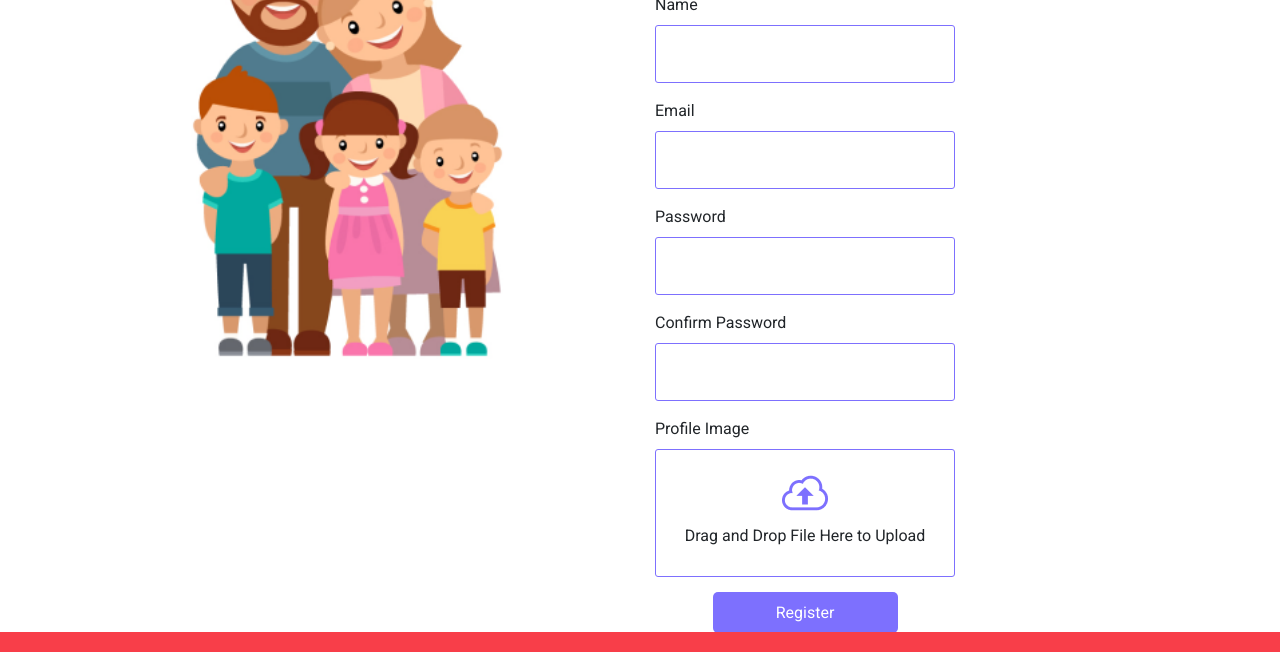
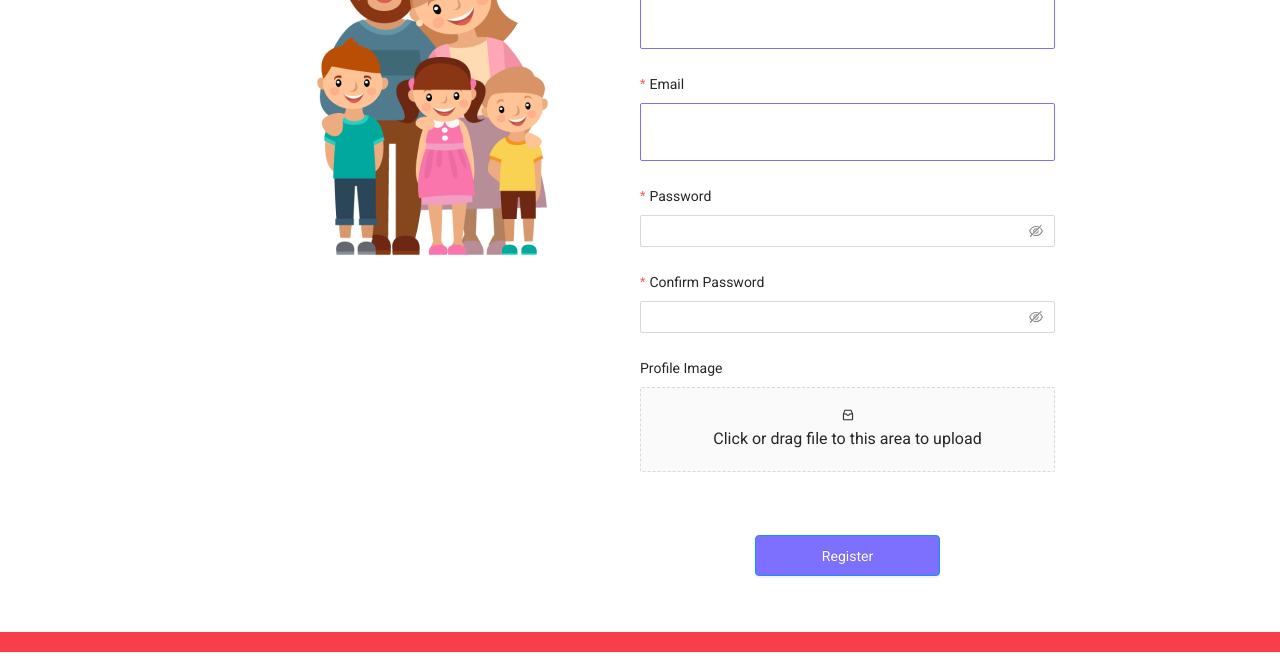
Before and after one commit to Disney-Parent-1-BW/FrontEnd, a Gatsby site: page /registration in a window 1280 px wide. Shown: the part 148-816 px from the top of the page. Built offline with nearby package versions, Linux system fonts and the light colour scheme; Gatsby itself is replaced by a stand-in of ours.

Commit message:
migrated most of the styling to antd

```diff
--- a/package.json
+++ b/package.json
@@ -6,11 +6,13 @@
   "author": "Kyle Mathews <mathews.kyle@gmail.com>",
   "dependencies": {
     "@types/react": "^16.9.23",
+    "antd": "^4.0.0",
     "axios": "^0.19.2",
     "babel-plugin-styled-components": "^1.10.7",
     "bootstrap": "^4.4.1",
     "formik": "^2.1.4",
     "gatsby": "^2.19.7",
+    "gatsby-cli": "^2.10.0",
     "gatsby-image": "^2.2.39",
     "gatsby-plugin-manifest": "^2.2.39",
     "gatsby-plugin-offline": "^3.0.32",
--- a/src/components/layout.css
+++ b/src/components/layout.css
@@ -1,4 +1,5 @@
 @import url('https://fonts.googleapis.com/css?family=Roboto:100,300,400,500&display=swap');
+@import '~antd/dist/antd.css';
 
 
 .top-bar, .bottom-bar {
--- a/src/components/registration-form.js
+++ b/src/components/registration-form.js
@@ -1,153 +1,236 @@
-import React, {useEffect, useState, useRef, useCallback} from "react";
-import styled from 'styled-components';
-import {useForm} from 'react-hook-form';
-import {useDropzone} from 'react-dropzone';
-import axios from 'axios';
+import React, { useEffect, useState, useRef, useCallback } from "react"
+import styled from "styled-components"
+import { useForm } from "react-hook-form"
+import { useDropzone } from "react-dropzone"
+import { Row, Button, Input, Form, Upload } from "antd"
+import { InboxOutlined } from "@ant-design/icons"
+import axios from "axios"
 import * as Yup from "yup"
-import uploadIcon from '../images/upload-icon.png';
+import uploadIcon from "../images/upload-icon.png"
 import "./layout.css"
 
 const LoginForm = () => {
-  const {register, errors, handleSubmit, watch, reset} = useForm();
-  const [profileImageUrl, setProfileImageUrl] = useState();
-  const [profileImage, setProfileImage] = useState();
-  const inputRef = useRef(register);
+  const { register, errors, handleSubmit, watch, reset } = useForm()
+  const [form] = Form.useForm();
+  const [profileImageUrl, setProfileImageUrl] = useState()
+  const [profileImage, setProfileImage] = useState()
+  const inputRef = useRef(register)
 
   const onSubmit = data => {
     const postValues = {
       name: data.registerName,
       username: data.registerEmail,
       password: data.registerPassword,
-      isProvider: false
+      isProvider: false,
     }
-    axios.post('https://disney-kids.herokuapp.com/api/auth/register', postValues)
+    axios
+      .post("https://disney-kids.herokuapp.com/api/auth/register", postValues)
       .then(res => {
-      console.log(res);
-      setProfileImageUrl(null);
-      setProfileImage(null);
-      reset();
+        console.log(res)
+        form.resetFields();
       })
       .catch(err => {
-      console.log(err);
+        console.log(err)
+        form.resetFields();
       })
+  }
 
-  };
+  // const onDrop = useCallback(acceptedFiles => {
+  //   let arrayBufferView
+  //   let blob
+  //   let urlCreator
+  //   let imageUrl
 
-  const onDrop = useCallback(acceptedFiles => {
-    let arrayBufferView;
-    let blob;
-    let urlCreator;
-    let imageUrl;
+  //   acceptedFiles.forEach(file => {
+  //     if (/\.(jpe?g|png|gif)$/i.test(file.name)) {
+  //       console.log(file)
+  //       const reader = new FileReader()
 
-    acceptedFiles.forEach((file) => {
-      if ( /\.(jpe?g|png|gif)$/i.test(file.name) ) {
-        console.log(file)
-        const reader = new FileReader();
+  //       reader.onabort = () => console.log("file reading was aborted")
+  //       reader.onerror = () => console.log("file reading has failed")
+  //       reader.addEventListener(
+  //         "load",
+  //         function() {
+  //           arrayBufferView = new Uint8Array(this.result)
+  //           blob = new Blob([arrayBufferView], { type: file.type })
+  //           urlCreator = window.URL || window.webkitURL
+  //           imageUrl = urlCreator.createObjectURL(blob)
+  //           setProfileImageUrl(imageUrl)
+  //           setProfileImage(blob)
+  //         },
+  //         false
+  //       )
+  //       reader.readAsArrayBuffer(file)
+  //     }
+  //   })
+  // }, [])
+  // const {
+  //   acceptedFiles,
+  //   getRootProps,
+  //   getInputProps,
+  //   isDragActive,
+  // } = useDropzone({ onDrop, accept: "image/*" })
 
-        reader.onabort = () => console.log('file reading was aborted');
-        reader.onerror = () => console.log('file reading has failed');
-        reader.addEventListener('load', function(){
-          arrayBufferView = new Uint8Array( this.result );
-          blob = new Blob([ arrayBufferView ], { type: file.type });
-          urlCreator = window.URL || window.webkitURL;
-          imageUrl = urlCreator.createObjectURL( blob );
-          setProfileImageUrl(imageUrl);
-          setProfileImage(blob);
-        }, false)
-        reader.readAsArrayBuffer(file);
+  const normFile = e => {
+    console.log("Upload event:", e)
+
+    if (Array.isArray(e)) {
+      return e
     }
-    })
-  }, [])
-  const {acceptedFiles, getRootProps, getInputProps, isDragActive} = useDropzone({ onDrop, accept: 'image/*'})
 
+    return e && e.fileList
+  }
+
+  const layout = {}
 
   useEffect(() => {
-    console.log(profileImageUrl);
-  }, [errors, profileImageUrl, acceptedFiles])
+    console.log(profileImageUrl)
+  }, [errors, profileImageUrl])
 
   return (
     <>
-      <FormContainer onSubmit={handleSubmit(onSubmit)}>
+      <FormContainer
+        {...layout}
+        form={form}
+        layout="vertical"
+        onFinish={onSubmit}
+      >
         <h1>Registration</h1>
-        <FormGroup className="form-group">
-          <Label htmlFor="registerName">Name</Label>
-          <Input ref={inputRef.current({required: true})} name="registerName" id="registerName" />
-          {(errors.registerName && errors.registerName.type  === 'required') && <span>This field is required</span>}
-        </FormGroup>
-        <FormGroup className="form-group">
-          <Label htmlFor="registerEmail">Email</Label>
-          <Input ref={inputRef.current({required: true})} name="registerEmail" id="registerEmail" />
-          {(errors.registerEmail && errors.registerEmail.type  === 'required') && <span>This field is required</span>}
-        </FormGroup>
-        <FormGroup className="form-group">
-          <Label htmlFor="registerPassword">Password</Label>
-          <Input ref={inputRef.current({required: true})} name="registerPassword" id="registerPassword" type="password" />
-          {(errors.registerPassword && errors.registerPassword.type  === 'required') && <span>This field is required</span>}
-          {(errors.registerPassword && errors.registerPassword.type  === 'minLength') && <span>Please use more than 5 characters</span>}
-        </FormGroup>
-        <FormGroup className="form-group">
-          <Label htmlFor="confirmPassword">Confirm Password</Label>
-          <Input ref={inputRef.current({validate: (value) => value === watch('registerPassword')})} name="confirmPassword" id="confirmPassword" type="password" />
-          {(errors.confirmPassword && errors.confirmPassword.type  === 'validate') && <span>Does not match password</span>}
-        </FormGroup>
-        <FormGroup>
-          <Label htmlFor='profileImage'>Profile Image</Label>
-          <UploadContainer {...getRootProps()}>
-            <img src={uploadIcon} />
+        <Form.Item
+          label="Name"
+          name="registerName"
+          rules={[
             {
-              isDragActive ?
-              <p>Drop the files here ...</p> :
-              <p>Drag and Drop File Here to Upload</p>
-            }
-            {profileImageUrl ? <img src={profileImageUrl} /> : null}
-            <UploadButton name="profileImage" {...getInputProps()} />
-          </UploadContainer>
-        </FormGroup>
-        <Button type='submit'>Register</Button>
+              required: true,
+              message: "This field is required!",
+            },
+          ]}
+        >
+          <StyledInput
+            ref={inputRef.current({ required: true })}
+            id="registerName"
+          />
+        </Form.Item>
+        {errors.registerName && errors.registerName.type === "required" && (
+          <span>This field is required</span>
+        )}
+        <Form.Item
+          label="Email"
+          name="registerEmail"
+          rules={[
+            {
+              required: true,
+              message: "This field is required!",
+            },
+          ]}
+        >
+          <StyledInput ref={inputRef.current({ required: true })} />
+        </Form.Item>
+        {errors.registerEmail && errors.registerEmail.type === "required" && (
+          <span>This field is required</span>
+        )}
+        <Form.Item
+          label="Password"
+          name="registerPassword"
+          rules={[
+            {
+              required: true,
+              message: "This field is required!",
+            },
+          ]}
+        >
+          <StyledInput.Password
+            ref={inputRef.current({ required: true })}
+            id="registerPassword"
+          />
+        </Form.Item>
+        {errors.registerPassword &&
+          errors.registerPassword.type === "required" && (
+            <span>This field is required</span>
+          )}
+        {errors.registerPassword &&
+          errors.registerPassword.type === "minLength" && (
+            <span>Please use more than 5 characters</span>
+          )}
+        <Form.Item
+          label="Confirm Password"
+          name="confirmPassword"
+          rules={[
+            {
+              required: true,
+              message: "This field is required!",
+            },
+          ]}
+        >
+          <StyledInput.Password
+            ref={inputRef.current({
+              validate: value => value === watch("registerPassword"),
+            })}
+            name="confirmPassword"
+            id="confirmPassword"
+            type="password"
+          />
+        </Form.Item>
+        {errors.confirmPassword &&
+          errors.confirmPassword.type === "validate" && (
+            <span>Does not match password</span>
+          )}
+        <Form.Item label="Profile Image">
+          <Form.Item
+            name="profileImage"
+            valuePropName="fileList"
+            getValueFromEvent={normFile}
+          >
+            <Upload.Dragger
+              name="profileImage"
+              action="/upload.do"
+              listType="picture"
+              showUploadList={{
+                showPreviewIcon: true
+              }}
+              multiple={false}
+            >
+              <p>
+                <InboxOutlined />
+              </p>
+              <p className='ant-upload-text'>Click or drag file to this area to upload</p>
+            </Upload.Dragger>
+          </Form.Item>
+        </Form.Item>
+        <Row justify="center">
+          <StyledButton htmlType="submit" type="primary">
+            Register
+          </StyledButton>
+        </Row>
       </FormContainer>
     </>
   )
 }
 
-const FormContainer = styled.form`
-    display: flex;
-    flex-direction: column;
-    justify-content: center;
-    max-width: 300px;
-    margin-top: 65px;
-    font-family: 'Roboto';
+const FormContainer = styled(Form)`
+  font-family: "Roboto";
 
   h1 {
+    font-weight: 400;
     text-align: center;
-        font-weight: 400;
   }
 
-    @media (max-width: 768px){
+  @media (max-width: 768px) {
     max-width: 100%;
   }
-`;
+`
 
-const FormGroup = styled.div`
-    width: 100%;
-`;
-
-const Label = styled.label`
-    width: 100%;
-`;
-
-const Input = styled.input`
+const StyledInput = styled(Input)`
   height: 58px;
-    width: 100%;
-    border-radius: 3px;
-    border: 1px solid #7D70FE;
+  border-color: #7d70fe;
   background: #fff;
   padding: 0 20px;
-`;
+`
 
 const UploadContainer = styled.div`
-    width: 100%:
+  width: 100%;
   height: auto;
-    border: 1px solid #7D70FE;
+  border: 1px solid #7d70fe;
   border-radius: 3px;
   display: flex;
   flex-direction: column;
@@ -161,29 +244,26 @@ const UploadContainer = styled.div`
   p {
     margin: 8px 0;
   }
-`;
+`
 
-const Button = styled.button`
+const StyledButton = styled(Button)`
   width: 185px;
   height: 41px;
-    background: #7D70FE;
+  background: #7d70fe;
+  border-radius: 4px;
+  margin: 15px 0;
+`
+
+const UploadButton = styled.input`
+  width: 148px;
+  font-size: 11px;
+  height: 41px;
+  background: #7d70fe;
   border: none;
   border-radius: 5px;
   color: #fff;
   align-self: center;
   margin: 15px 0;
-`;
+`
 
-const UploadButton = styled.input`
-    width: 148px;
-    font-size: 11px;
-    height: 41px;
-    background: #7D70FE;
-    border: none;
-    border-radius: 5px;
-    color: #fff;
-    align-self: center;
-    margin: 15px 0;
-`;
-
-export default LoginForm;
+export default LoginForm
--- a/src/pages/registration.js
+++ b/src/pages/registration.js
@@ -1,5 +1,5 @@
 import React from "react"
-import { Container, Row, Col } from 'reactstrap';
+import { Row, Col } from 'antd';
 import styled from 'styled-components';
 import 'bootstrap/dist/css/bootstrap.min.css';
 
@@ -11,21 +11,21 @@ import LoginForm from '../components/registration-form';
 const RegistrationPage = () => (
   <Layout>
     <SEO title="Login" />
-    <Container className="main-container">
-      <Row xs='1' md='2' lg='2'>
-        <Col>
+    <div className="main-container">
+      <Row justify='center'>
+        <ColStyled  xs={24} sm={24} md={12}>
           <Image />
-        </Col>
-        <Col>
+        </ColStyled>
+        <ColStyled  xs={24} sm={24} md={12}>
           <LoginForm />
-        </Col>
+        </ColStyled>
       </Row>
-    </Container>
+    </div>
   </Layout>
 )
 
-const FullHeightRow = styled(Row)`
-  height: 100vh;
+const ColStyled = styled(Col)`
+  max-width: 415px;
 `;
 
 export default RegistrationPage;
```
Also changed, not shown: src/components/login-form.js (+19 -32 lines), src/pages/login.js (+12 -9 lines), 1 other file. Lines whose indentation alone changed are shown as unchanged.
